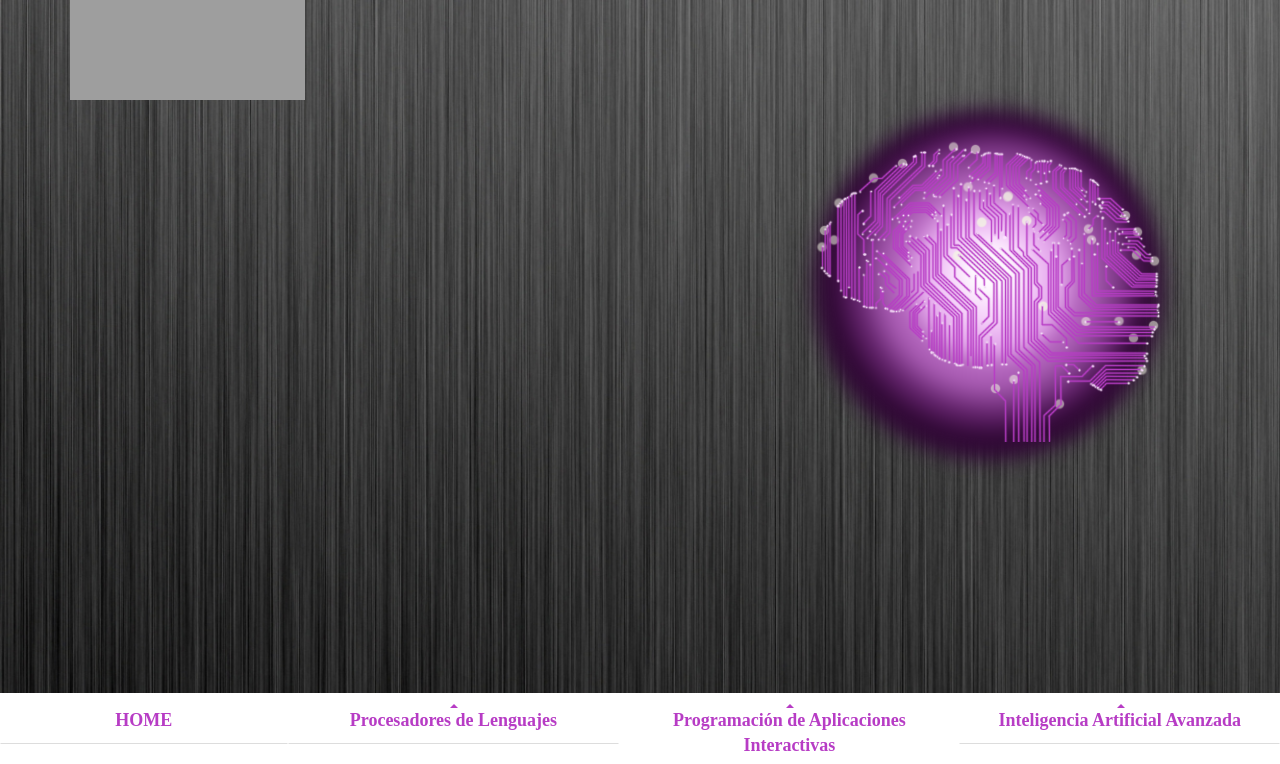
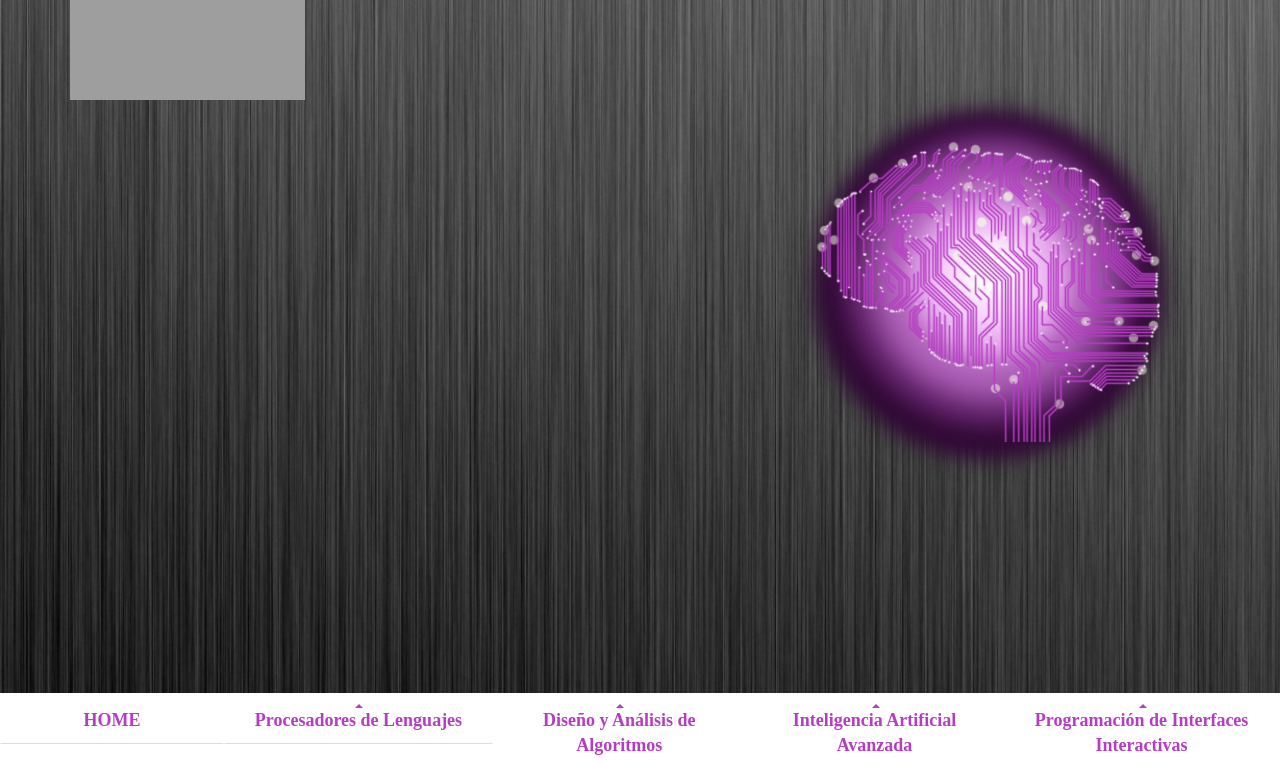
Before and after one commit to AkaiBF/AkaiBF.github.io, a plain HTML site: page index.html in a window 1280 px wide. Shown: the top 764 px of the page. Drawn offline with nearby package versions, Linux system fonts and the light colour scheme; grey boxes are pictures that could not be loaded.

Commit message:
Asignaturas ajustadas

```diff
--- a/index.html
+++ b/index.html
@@ -35,7 +35,7 @@
                     </ul>
                 </li>
                 <li class="dropup">
-                    <a class="dropdown-toggle" data-toggle="dropdown" href="#"><b class="caret"></b><br>Programación de Aplicaciones Interactivas</a>
+                    <a class="dropdown-toggle" data-toggle="dropdown" href="#"><b class="caret"></b><br>Diseño y Análisis de Algoritmos</a>
                     <ul class="dropdown-menu">
                         <li><a href="https://github.com/AkaiBF/ram_sim">Simulador RAM</a></li>
 
@@ -48,6 +48,12 @@
                         <li><a href="#jquerytab" role="tab" data-toggle="tab">Pepe</a></li>-->
                     </ul>
                 </li>
+                <li class="dropup">
+                    <a class="dropdown-toggle" data-toggle="dropdown" href="#"><b class="caret"></b><br>Programación de Interfaces Interactivas</a>
+                    <ul class="dropdown-menu">
+
+                    </ul>
+                </li>
             </ul>
         </nav>
         <footer>
```
